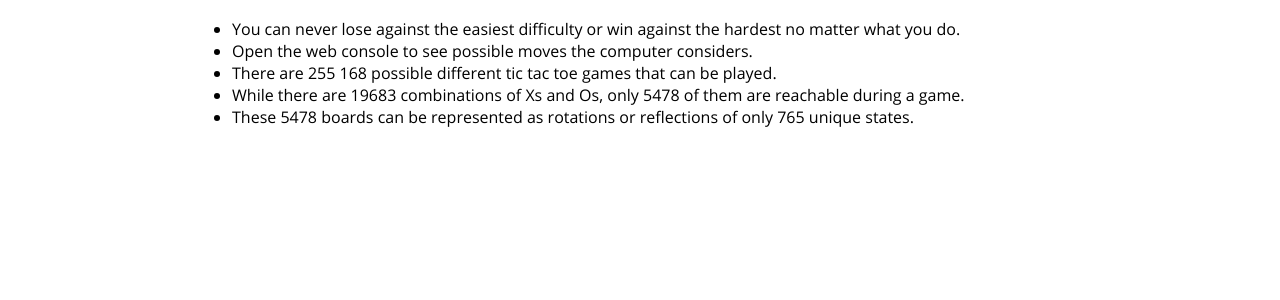
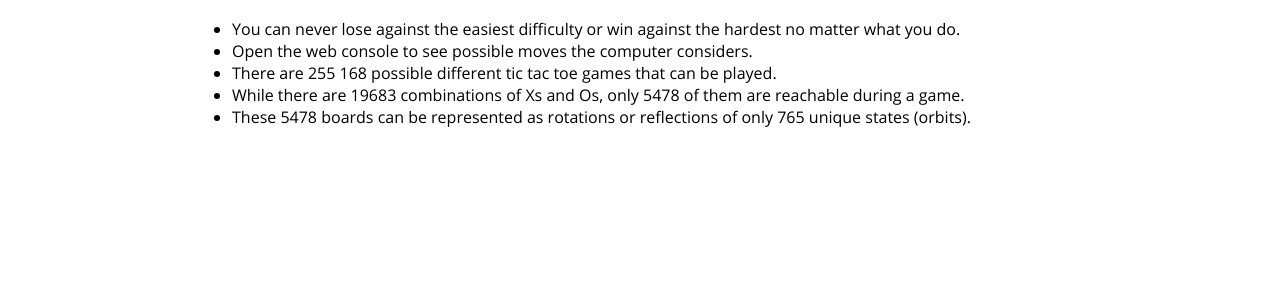
Before and after one commit to zzaria/widgets, a Jekyll site: the page built from widgets/tictactoe.html, in a window 1280 px wide. Shown: the part 501-801 px from the top of the page. Built offline with Jekyll 4.4.1, drawn with Linux system fonts in a browser that asks for light colours; nearby versions of some CDN libraries.

```diff
--- a/widgets/caesarCipher.html
+++ b/widgets/caesarCipher.html
@@ -17,6 +17,7 @@ layout: widget
 	<p>Output With Shifted Numbers Only:</p>
 	<p x-text="caesarCipher(inputText,shift,3)"></p>
 <div x-data="{inputText:''}">
+
 <script>
 function caesarCipher(s,shift,type){
 	let cipher="";
--- a/widgets/tictactoe.html
+++ b/widgets/tictactoe.html
@@ -35,7 +35,7 @@ layout: widget
 	<li>Open the web console to see possible moves the computer considers.</li>
 	<li>There are 255 168 possible different tic tac toe games that can be played.</li>
 	<li>While there are 19683 combinations of Xs and Os, only 5478 of them are reachable during a game.</li>
-	<li>These 5478 boards can be represented as rotations or reflections of only 765 unique states.</li>
+	<li>These 5478 boards can be represented as rotations or reflections of only 765 unique states (orbits).</li>
 </ul>
 </div>
 <script>
```
Also changed, not shown: _posts/2021-04-09-tic-tac-toe.md (+1 -1 lines).
